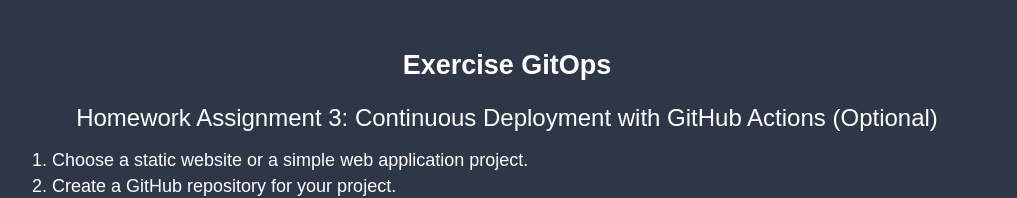
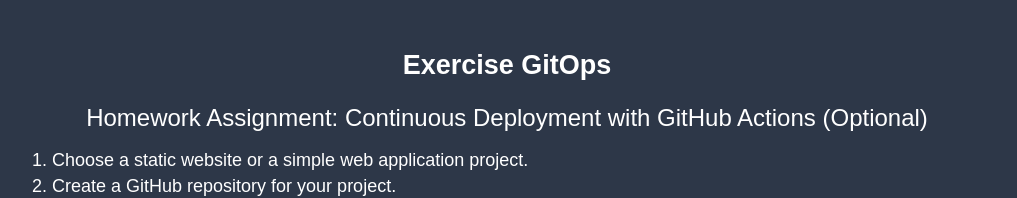
Before and after one commit to hilinsky/04.gitops.github.io, a plain HTML site: page index.html in a window 1280 px wide. Shown: the top 198 px of the page, without its empty margins (133-1150 px from the left). Drawn offline with Linux system fonts and the light colour scheme.

Commit message:
Change commit

```diff
--- a/index.html
+++ b/index.html
@@ -7,7 +7,7 @@
 
       <div id="exercisecontainer">
           <h2>Exercise GitOps</h2>
-              <p>Homework Assignment 3: Continuous Deployment with GitHub Actions (Optional)</p>
+              <p>Homework Assignment: Continuous Deployment with GitHub Actions (Optional)</p>
               <ol>
                   <li>Choose a static website or a simple web application project.</li>
                   <li>Create a GitHub repository for your project.</li>
```
